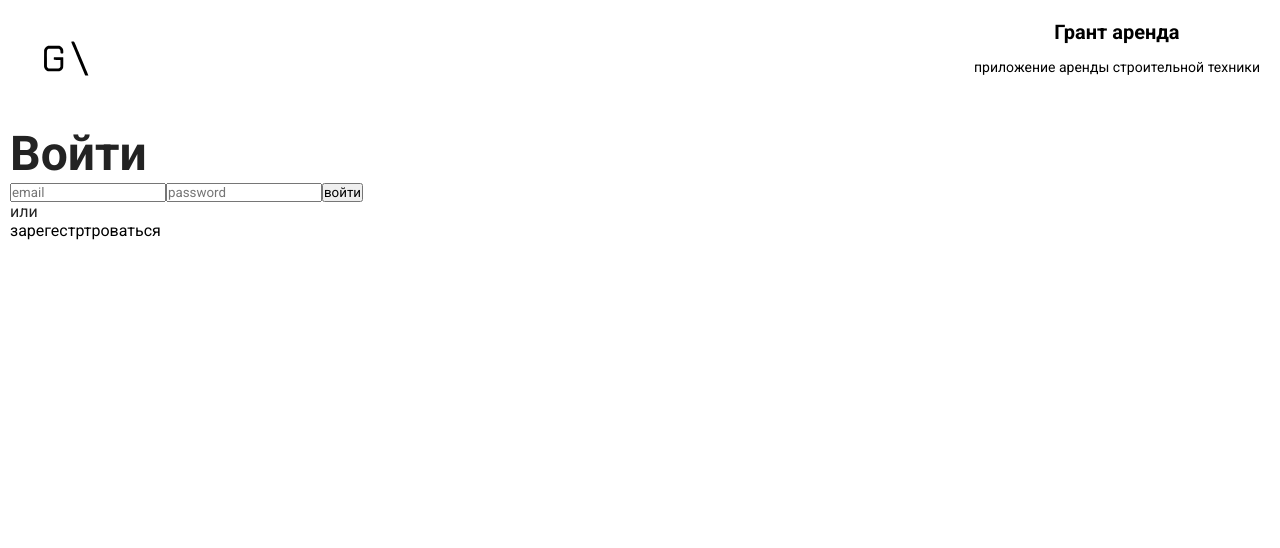
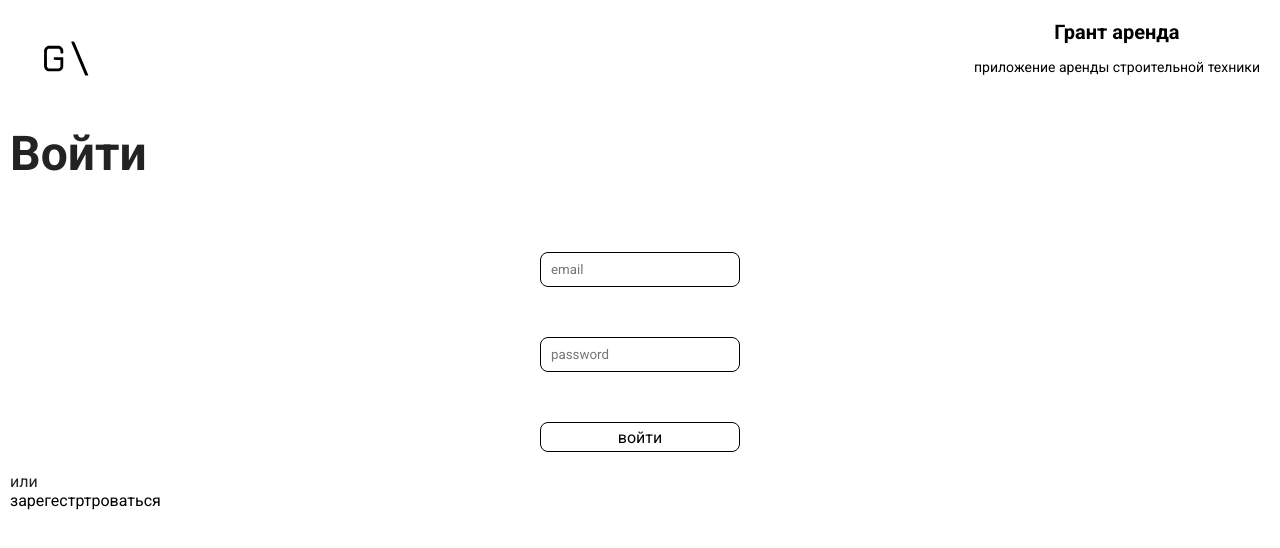
Before and after one commit to webdotG/Rental, a React (Vite) app: page /Rental/login in a window 1280 px wide. Shown: the top 548 px of the page. Built offline with nearby package versions, Linux system fonts and the light colour scheme.

Commit message:
mobyle style form

```diff
--- /dev/null
+++ b/src/components/form/form.module.scss
@@ -0,0 +1,41 @@
+@media (min-width: 320px) {
+
+  .form {
+    width: 280px;
+    margin: 0 auto;
+    margin-top: 50px;
+    padding-left: 10px;
+    padding-right: 10px;
+    padding-top: 20px;
+    padding-bottom: 20px;
+    display: flex;
+    flex-direction: column;
+    align-items: center;
+  }
+
+  .input {
+    width: 200px;
+    height: 35px;
+    padding-left: 10px;
+    margin-bottom: 50px;
+    border-radius: 8px;
+    border: 1px solid black;
+    cursor: pointer;
+  }
+
+  .button{
+    width: 200px;
+    height: 30px;
+    font-size: 16px;
+    background-color: transparent;
+    border-radius: 8px;
+    border: 1px solid black;
+    cursor: pointer;
+
+    &:hover{
+      background-color: black;
+      color: white;
+    }
+  }
+
+}
--- a/src/components/form/form.tsx
+++ b/src/components/form/form.tsx
@@ -1,4 +1,5 @@
 import { useState } from "react"
+import style from './form.module.scss'
 
 //  type typeFormProps = {
 //   title: string,
@@ -11,22 +12,25 @@ function From ({title, handleClick} ) {
   const [password, setPassword] = useState('')
 
   return (
-    <>
+    <form className={style.form}>
       <input
+      className={style.input}
       type="email"
       value={email}
       onChange={(e) => setEmail(e.target.value)}
       placeholder="email"
       />
       <input
+      className={style.input}
       type="password"
       value={password}
       onChange={(e) => setPassword(e.target.value)}
       placeholder="password"
       />
-      <button onClick={() => handleClick(email, password)}>
+      <button className={style.button}
+      onClick={() => handleClick(email, password)}>
         {title}</button>
-    </>
+    </form>
   )
 }
 
--- a/src/components/header/header.tsx
+++ b/src/components/header/header.tsx
@@ -35,7 +35,7 @@ function Header() {
           </Link>
         </div>
 
-        {location.pathname !== "/Rental/login" && (
+        {location.pathname !== "/Rental/login" && location.pathname !== "/Rental/register" && (
 
           <div className={style.header_user}>
             <div className={style.header__login}>
```
